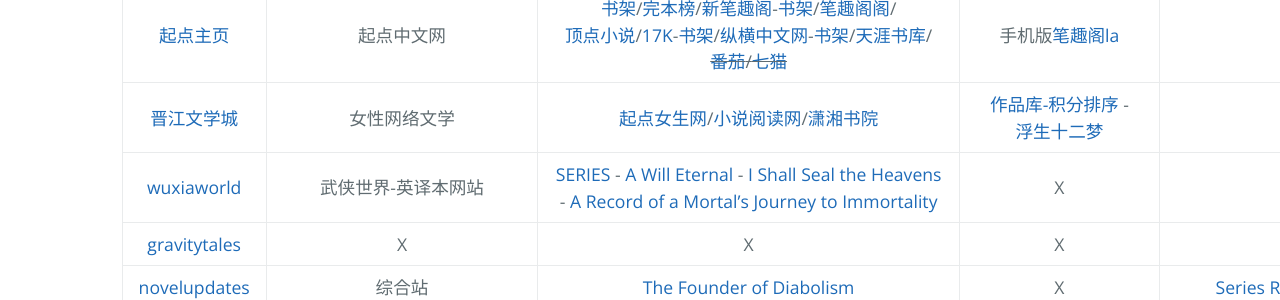
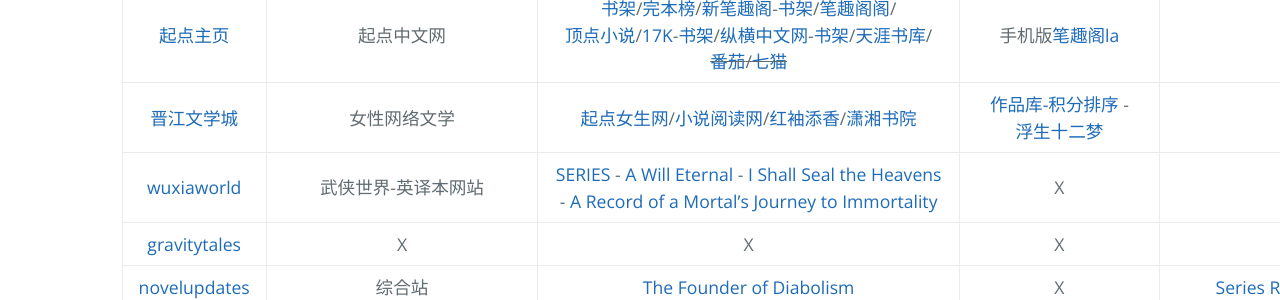
Before and after one commit to AmbroseRen/test, a Jekyll site: the page built from Library/Novel.md, in a window 1280 px wide. Shown: the part 280-580 px from the top of the page. Built offline with Jekyll 4.4.1, drawn with Linux system fonts in a browser that asks for light colours; our own code applies the rules of GitHub Pages for plain Markdown files; the repository's description, which GitHub fills in, is left out.

Commit message:
Update Novel.md

```diff
--- a/Library/Novel.md
+++ b/Library/Novel.md
@@ -10,7 +10,7 @@
 |:---:|:---:|:---:|:---:|:---:|
 | [Novel_2012](Novel/Q_bookmarks_2021_5_22.html) | 可下载此页书签导入QQ浏览器 | [booklink](https://booklink.me/)/[刀片书评](http://www.daopianxiaoshuo.com/#/recom)-[简介](https://w2solo.com/topics/2972) | X | X |
 | [起点主页](https://www.qidian.com/search) | 起点中文网 | [书架](https://my.qidian.com/bookcase/)/[完本榜](https://www.qidian.com/finish/)/[新笔趣阁](https://www.xbiquge.la/xiaoshuodaquan/)-[书架](https://www.xbiquge.la/modules/article/bookcase.php)/[笔趣阁阁](https://www.biqugg.com/)/[顶点小说](https://www.booktxt.net/xiaoshuodaquan/)/[17K](https://search.17k.com/search.xhtml?c.q=)-[书架](https://user.17k.com/www/bookshelf/)/[纵横中文网](http://book.zongheng.com/store.html)-[书架](http://home.zongheng.com/bookshelf)/[天涯书库](https://www.tianyabook.com/)/~~[番茄](https://fanqienovel.com/)/[七猫](https://www.qimao.com/)~~ | 手机版[笔趣阁la](http://www.biquge.la/) | X |
-| [晋江文学城](http://www.jjwxc.net/) | 女性网络文学 | [起点女生网](https://www.qdmm.com/)/[小说阅读网](https://www.readnovel.com/)/[潇湘书院](https://www.xxsy.net/) | [作品库-积分排序](http://www.jjwxc.net/bookbase_slave.php?orderstr=2) - [浮生十二梦](http://www.jjwxc.net/onebook.php?novelid=1267798) | X |
+| [晋江文学城](http://www.jjwxc.net/) | 女性网络文学 | [起点女生网](https://www.qdmm.com/)/[小说阅读网](https://www.readnovel.com/)/[红袖添香](https://www.hongxiu.com/)/[潇湘书院](https://www.xxsy.net/) | [作品库-积分排序](http://www.jjwxc.net/bookbase_slave.php?orderstr=2) - [浮生十二梦](http://www.jjwxc.net/onebook.php?novelid=1267798) | X |
 | [wuxiaworld](https://www.wuxiaworld.com/) | 武侠世界-英译本网站 | [SERIES](https://www.wuxiaworld.com/novels) - [A Will Eternal](https://www.wuxiaworld.com/novel/a-will-eternal) - [I Shall Seal the Heavens](https://www.wuxiaworld.com/novel/i-shall-seal-the-heavens) - [A Record of a Mortal’s Journey to Immortality](https://www.wuxiaworld.com/novel/rmji) | X | X |
 | [gravitytales](https://www.gravitytales.cc/) | X | X | X | X |
 | [novelupdates](https://www.novelupdates.com/) | 综合站 | [The Founder of Diabolism](https://www.novelupdates.com/series/the-founder-of-diabolism/) | X | [Series Ranking-CN](https://www.novelupdates.com/series-ranking/?rank=popmonth&org=495&rl=100) |
```
